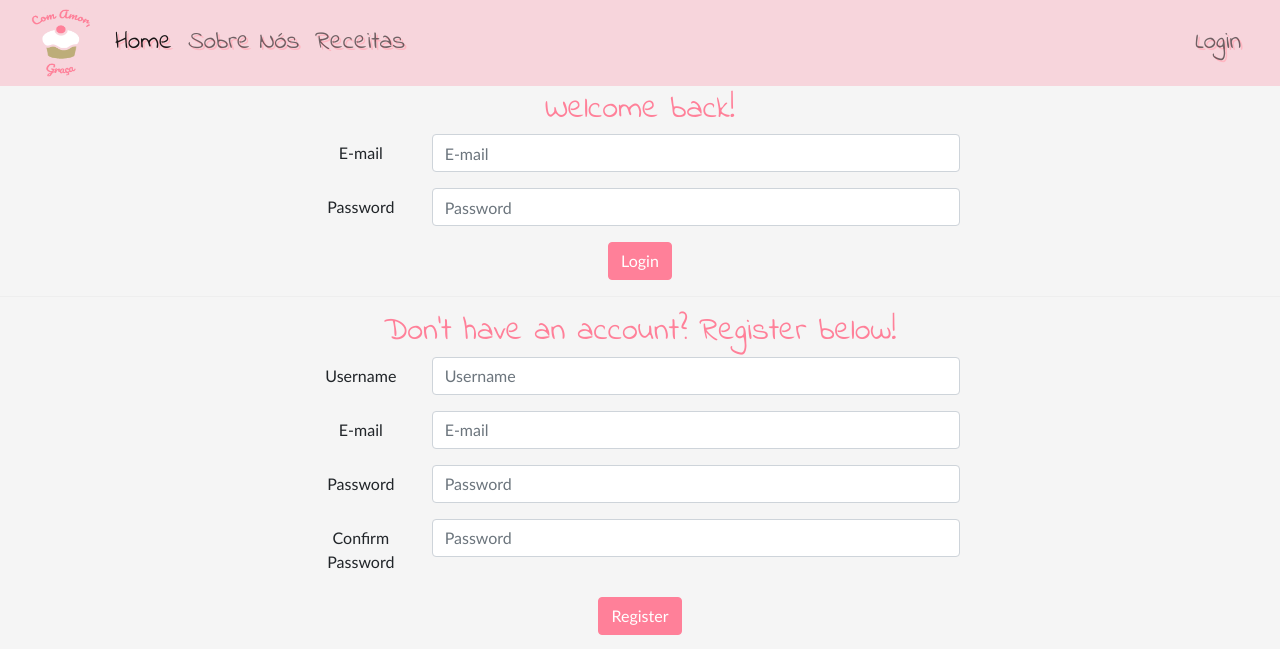
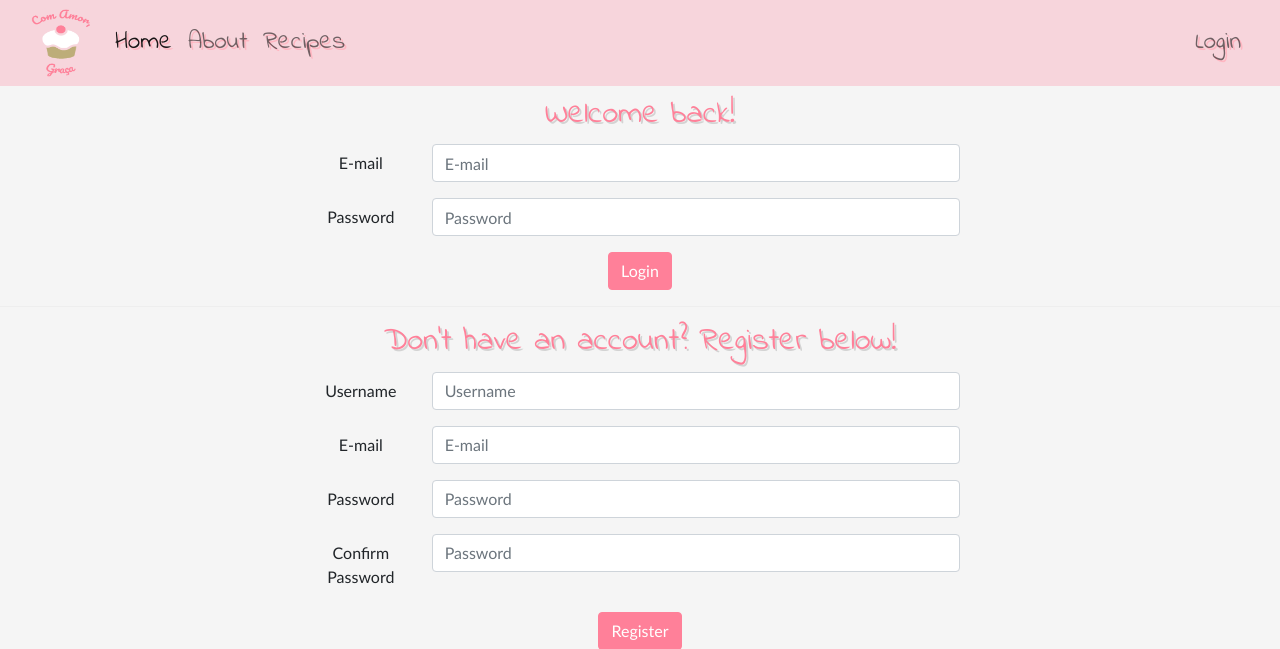
Before and after one commit to anacatbarbosa/project, a Flask app: page /login in a window 1280 px wide. Shown: the top 649 px of the page. Run offline with Flask 2, Linux system fonts and the light colour scheme; some libraries are stand-ins or nearby versions.

Commit message:
Layout changes and language

```diff
--- a/flask_program/static/login.css
+++ b/flask_program/static/login.css
@@ -1,7 +1,8 @@
 h2 {
     color: #FF8099;
-    margin: 5px;
+    margin: 10px;
     text-align: center;
+    text-shadow: 2px 2px lightgray;
 }
 
 form {
--- a/flask_program/templates/index.html
+++ b/flask_program/templates/index.html
@@ -31,10 +31,10 @@
                             <a class="nav-link active" aria-current="page" href="#">Home</a>
                           </li>
                           <li class="nav-item">
-                            <a class="nav-link" href="#">Sobre Nós</a>
+                            <a class="nav-link" href="#">About</a>
                           </li>
                           <li class="nav-item">
-                            <a class="nav-link" href="#">Receitas</a>
+                            <a class="nav-link" href="#">Recipes</a>
                           </li>
                           <li class="nav-item ms-auto">
                             <a class="nav-link" href="{{ url_for('auth.login') }}">Login</a>
```
